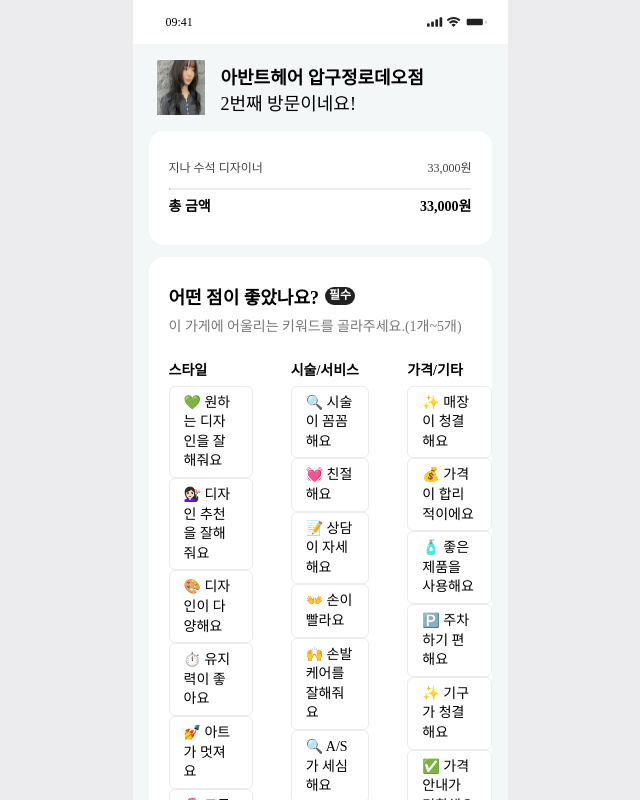
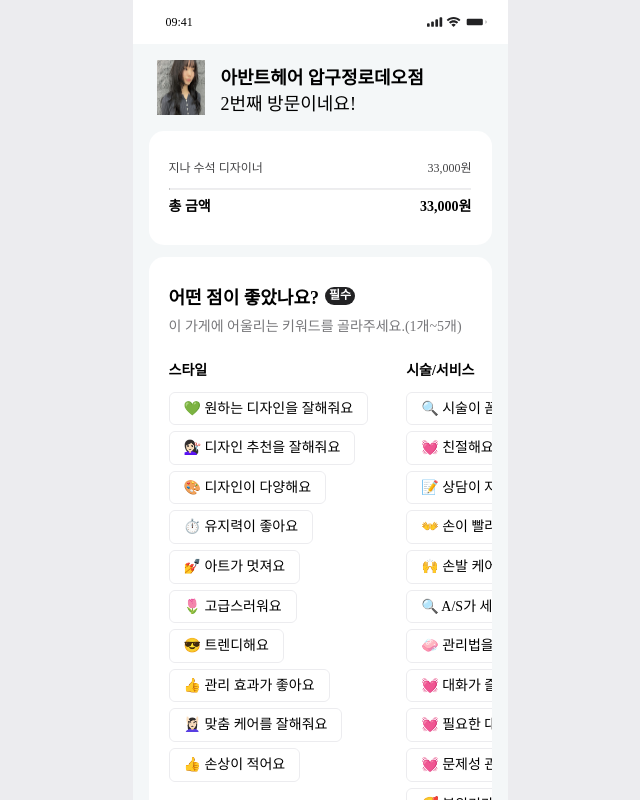
Before and after one commit to NOW-SOPT-CDSP-WEB6/Naver-Reservation-FE, a React (Vite) app: page /keyword in a window 1280 px wide. Shown: the top 800 px of the page, without its empty margins (320-960 px from the left). Built offline with nearby package versions, Linux system fonts and the light colour scheme; a web font is replaced by a local one.

Commit message:
#34 :sparkles: feat: Carousel 기능 구현

```diff
--- a/src/pages/keywordPage/Badge/Badge.style.ts
+++ b/src/pages/keywordPage/Badge/Badge.style.ts
@@ -5,8 +5,12 @@ export const badgeWrapper = css({
   display: "flex",
   justifyContent: "center",
   alignItems: "center",
+  flexWrap: "nowrap",
+  whiteSpace: "nowrap",
 
+  width: "fit-content",
   padding: "6px 14px",
+  marginBottom: "6px",
 
   borderRadius: "6px",
   border: `1px solid ${Theme.color.border}`,
--- a/src/pages/keywordPage/Carousel/Carousel.style.ts
+++ b/src/pages/keywordPage/Carousel/Carousel.style.ts
@@ -43,4 +43,6 @@ export const detail = css({
 export const carouselWrapper = css({
   display: "flex",
   gap: "38px",
+
+  overflowX: "scroll"
 });
--- a/src/pages/keywordPage/CarouselCard/CarouselCard.style.ts
+++ b/src/pages/keywordPage/CarouselCard/CarouselCard.style.ts
@@ -8,5 +8,5 @@ export const title = css({
   fontSize: Theme.text.medium.fontSize,
   fontWeight: 600,
 
-  paddingBottom: "7px",
+  paddingBottom: "13px",
 })
```
